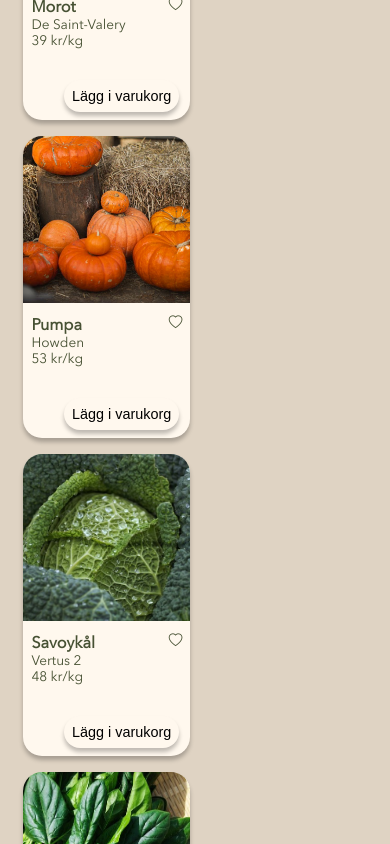
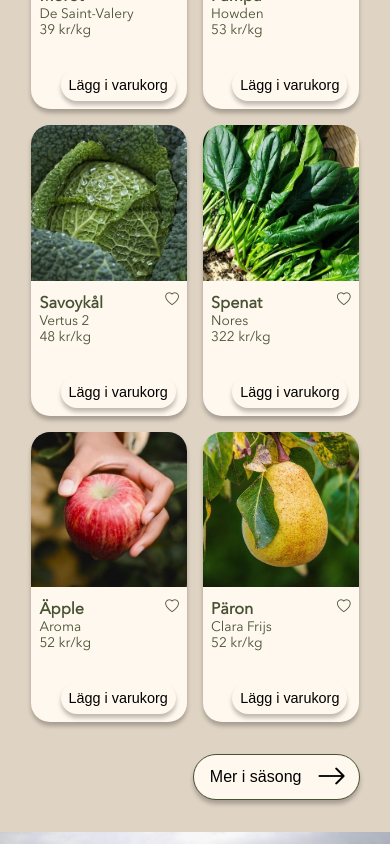
Before and after one commit to f1schhh/Grona-gardar, a Vue app: page / in a window 390 px wide. Shown: the part 1160-2004 px from the top of the page. Built offline with nearby package versions, Linux system fonts and the light colour scheme.

Commit message:
Uppdatering utav homeview så nu är produktkorts komponenten inlagd och produkterna är responsiv.

```diff
--- a/src/views/HomeView.vue
+++ b/src/views/HomeView.vue
@@ -70,7 +70,8 @@ export default {
             <!-- Färsk Frukt - Närodlad och Hållbar -->
           </h2>
           <p>
-          Vi erbjuder ett brett sortiment av färska och närproducerade livsmedel, allt från grönsaker till frukt. Varje
+            Vi erbjuder ett brett sortiment av färska och närproducerade livsmedel, allt från grönsaker till frukt.
+            Varje
             produkt är noggrant utvald, odlad med kärlek och omsorg på våra egna marker.
           </p>
           <router-link to="/products">
@@ -91,7 +92,7 @@ export default {
      ==========================SEASON==========================
      ==========================================================  -->
     <section class="section_season">
-      <div>
+      <div style="margin: auto;">
         <h3>I säsong</h3>
         <div>
           <ul class="product_list">
@@ -274,7 +275,8 @@ export default {
             <i class="bi bi-star-fill"></i>
           </div>
           <p class="main_review_text">
-            Gröna Gårdar har gjort mig till en trogen kund med sin otroliga kvalitet och smakupplevelse. Varje produkt är
+            Gröna Gårdar har gjort mig till en trogen kund med sin otroliga kvalitet och smakupplevelse. Varje produkt
+            är
             som en smakresa genom naturens underverk och jag kan inte få nog av deras fantastiska utbud som varierar med
             säsongerna!
           </p>
@@ -293,7 +295,8 @@ export default {
           </div>
           <p class="main_review_text">
             Gröna Gårdar har verkligen förändrat mitt sätt att se på ekologiskt odlade produkter. Deras grönsaker och
-            frukter är inte bara hälsosamma utan också otroligt goda. Varje produkt är fylld med sådan smakrikedom. Jag är
+            frukter är inte bara hälsosamma utan också otroligt goda. Varje produkt är fylld med sådan smakrikedom. Jag
+            är
             hooked för livet!
           </p>
           <p class="review_signature">
@@ -358,7 +361,7 @@ article {
   padding: 1rem 1rem;
 }
 
-.home_top_space{
+.home_top_space {
   max-width: 776px;
   margin: auto;
 }
@@ -404,6 +407,7 @@ article {
   background-color: var(--dark-beige);
   padding: 2rem 6%;
   display: flex;
+  margin: auto;
 }
 
 .section_season h3 {
@@ -601,6 +605,16 @@ margin: 0.5rem;
   color: black;
 }
 
+.product_list li {
+  max-width: none !important;
+  width: calc(16.67% - 1rem);
+}
+
+.section_season .button_more_products {
+  margin-right: 1rem;
+  margin-top: 2rem !important;
+}
+
 @media screen and (max-width: 385px) {
 
   /* .home_top {
@@ -645,9 +659,6 @@ margin: 0.5rem;
     justify-content: center;
   } */
 
-  .block_category .product_list li {
-    max-width: 30vw;
-  }
 
   .category_flex {
     justify-content: center;
@@ -781,4 +792,31 @@ margin: 0.5rem;
   } */
 
 }
+
+@media screen and (max-width: 1224px) {
+  .product_list li {
+    width: calc(33.33% - 1rem);
+  }
+}
+
+@media screen and (min-width: 1px) and (max-width: 551px) {
+  .product_list {
+    row-gap: 1rem;
+    justify-content: center !important;
+  }
+
+  .product_list li {
+    width: calc(50% - 1rem);
+  }
+
+  .section_season .button_more_products {
+    margin-right: 0.4rem;
+  }
+}
+
+/* @media screen and (min-width: 1100px) {
+  .product_list li {
+    width: calc(25% - 1rem);
+  }
+} */
 </style>
```
Lines whose indentation alone changed are shown as unchanged.
